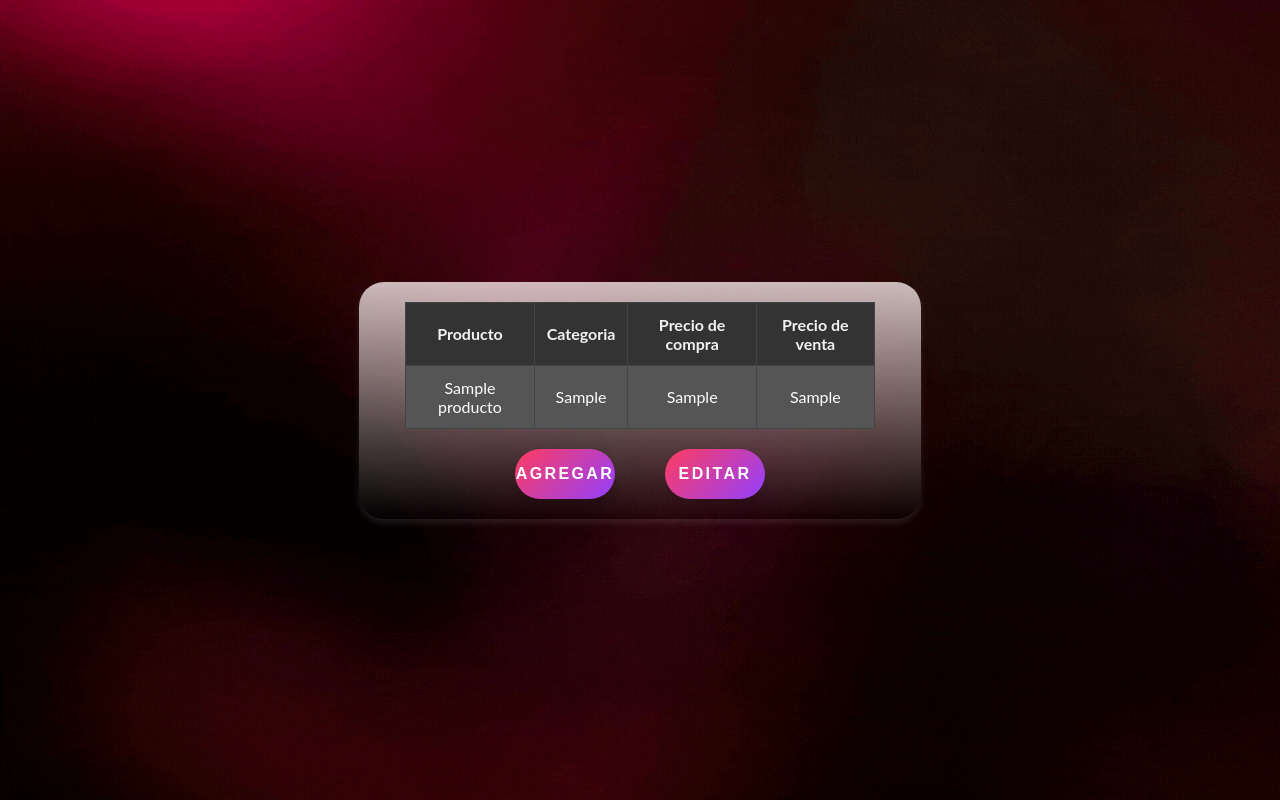
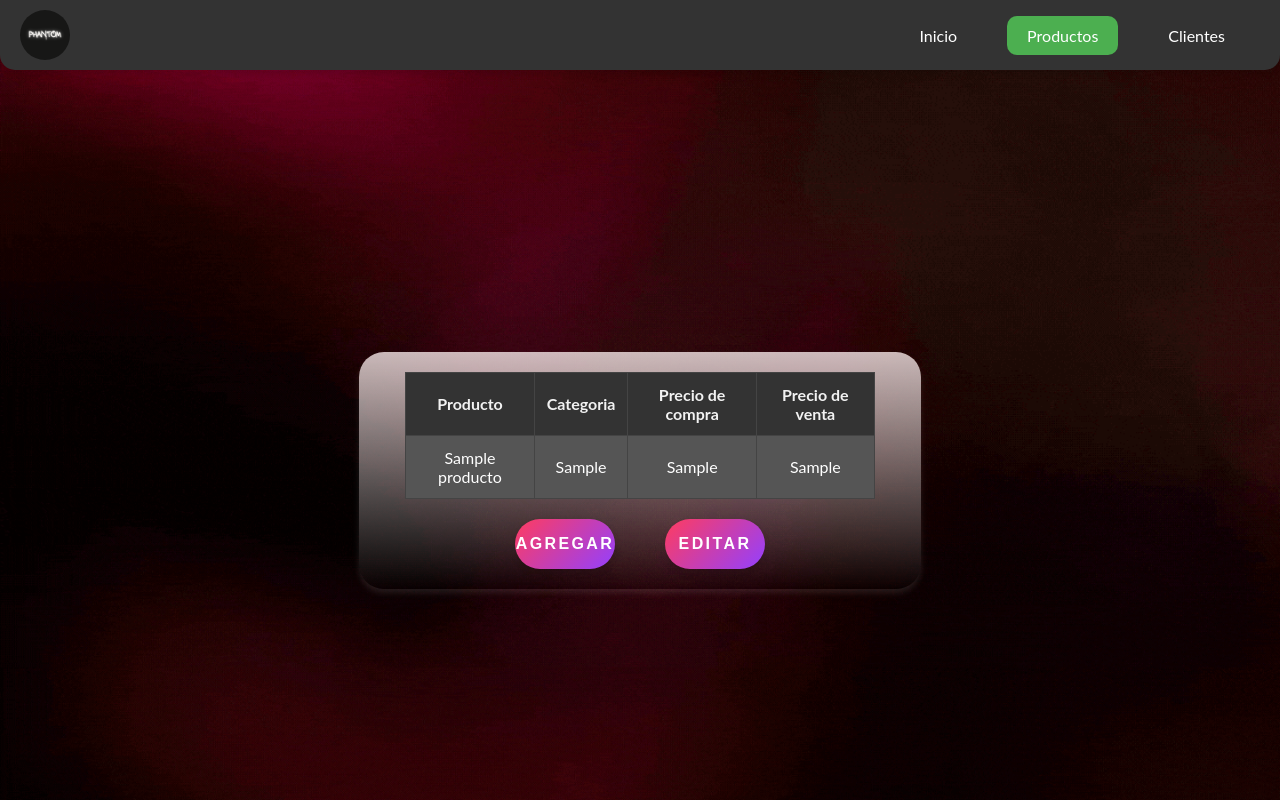
Before and after one commit to JulioFerreyra/proyecto_U3_U4, a PHP site: page /Productos/productos.html in a window 1280 px wide. Run offline with PHP 8.4, Linux system fonts and the light colour scheme; tables that the repository leaves empty or names only in its code hold one stand-in row (values such as "Sample post").

Commit message:
no sé, solo saque las carpetas

```diff
--- a/Productos/productos.css
+++ b/Productos/productos.css
@@ -16,6 +16,7 @@ body, html {
     background-size: cover;
     background-attachment: fixed;
     margin: 0;
+    padding-top: 70px; /* Espacio para el menú fijo */
 }
 
 .container {
@@ -68,7 +69,6 @@ body, html {
     background-color: #333;
 }
 
-
 /* Estilos para los botones redondos */
 .buttons-div {
     text-align: center;
@@ -110,3 +110,64 @@ body, html {
     transform: scale(0.95);
     box-shadow: 0 2px 4px rgba(0, 0, 0, 0.2);
 }
+
+/* Estilos del menú de navegación */
+.navbar {
+    background-color: #333;
+    border-radius: 0 0 15px 15px; /* Redondeado solo en la parte inferior */
+    padding: 10px 20px;
+    position: fixed;
+    top: 0;
+    left: 0;
+    width: 100%;
+    box-shadow: 0 4px 6px rgba(0, 0, 0, 0.1);
+    z-index: 1000;
+    display: flex;
+    align-items: center;
+    justify-content: space-between;
+}
+
+.logo-container {
+    display: flex;
+    align-items: center;
+    justify-content: center;
+    border-radius: 40px;
+
+}
+
+.logo {
+    height: 50px; /* Ajusta el tamaño del logo */
+    margin-right: 20px; /* Espacio entre el logo y el menú */
+    border-radius: 40px;
+
+}
+
+.nav-list {
+    list-style-type: none;
+    padding: 0;
+    margin: 0;
+    display: flex;
+}
+
+.nav-item {
+    margin: 0 15px;
+}
+
+.nav-link {
+    text-decoration: none;
+    color: white;
+    padding: 10px 20px;
+    display: block;
+    border-radius: 10px;
+    transition: background-color 0.3s, color 0.3s;
+}
+
+.nav-link:hover {
+    background-color: #a92525;
+    color: #fff;
+}
+
+.nav-link.active {
+    background-color: #4CAF50; /* Color de fondo para el enlace activo */
+    color: #fff; /* Color de texto para el enlace activo */
+}
--- a/Productos/productos.html
+++ b/Productos/productos.html
@@ -14,7 +14,16 @@
 </head>
 
 <body>
-
+  <nav class="navbar">
+    <div class="logo-container">
+        <img src="imagenes/logo.png" alt="Logo" class="logo">
+    </div>
+    <ul class="nav-list">
+        <li class="nav-item"><a href="#" class="nav-link">Inicio</a></li>
+        <li class="nav-item"><a href="productos.html" class="nav-link active">Productos</a></li>
+        <li class="nav-item"><a href="Clientes/clientes.html" class="nav-link">Clientes</a></li>
+    </ul>
+</nav>
   <div class="contenedor-tabla">
     <table border="0">
       <thead class="">
```
Also changed, not shown: Main/inicio.html (deleted), Main/registro.html (deleted), Productos/imagenes/logo.png (added), inicio.html (added), registro.html (added).
